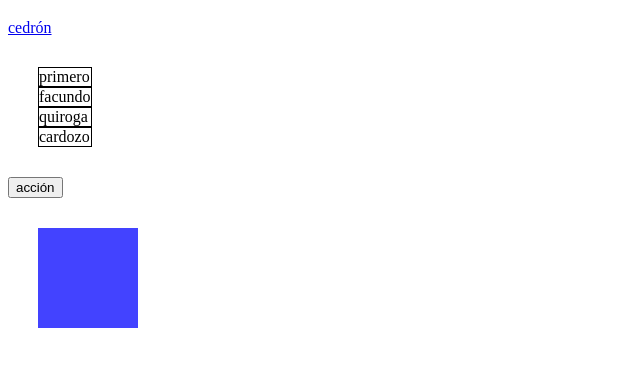
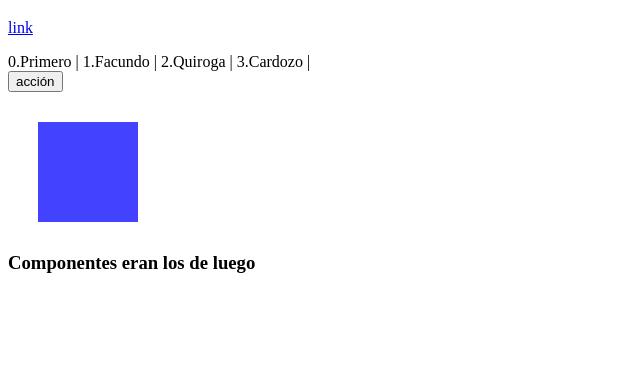
Before and after one commit to gonwms/vue-mini, a plain HTML site: page index.html in a window 1280 px wide. Shown: the part 61-428 px from the top of the page, without its empty margins (0-640 px from the left). Drawn offline with nearby package versions, Linux system fonts and the light colour scheme.

Commit message:
component

```diff
--- a/index.html
+++ b/index.html
@@ -1,5 +1,6 @@
 <!DOCTYPE html>
 <html lang="en">
+
 <head>
 	<meta charset="UTF-8">
 	<meta name="viewport" content="width=device-width, initial-scale=1.0">
@@ -8,22 +9,24 @@
 	<link rel="stylesheet" href="style.css">
 	<title>VUE - mini</title>
 </head>
+
 <body>
 	<div id="app">
+		<!--open app-->
 
 		<h1 v-bind:style=style>{{texto}} {{upper('vue.js')}}</h1>
+		<p>
+			<a v-bind:href=myLink v-on:click=clickHandler> link </a>
+		</p>
+		<span v-for="(item,index) in lista">{{index}}.{{item}} | </span>
+		<div><button v-on:click=colorChanger>acción</button>
+			<div class="square" v-if=redat></div>
+		</div>
+		<lalala></lalala>
 
-		<a v-bind:href=myLink v-on:click=clickHandler>cedrón</a>
-
-		<table cellpadding=0 cellspacing=0>
-			<tr v-for="item in lista"><td>{{item}}</td></tr>
-		</table>
-
-		<button v-on:click=colorChanger>acción</button>
-
-		<div class="square" v-if="redat"></div>
+		<!--close app-->
 	</div>
-
 	<script src="script.js"></script>
 </body>
+
 </html>
--- a/script.js
+++ b/script.js
@@ -1,11 +1,21 @@
-console.log('mandraco');
+/*jshint -W093*/
+
+Vue.component('lalala',{
+	data: function(){
+		return {
+			mensaje: 'eran los de luego',
+		};
+	},
+	template: '	<h3>Componentes {{mensaje}}</h3>'
+});
+
 new Vue({
 	el: '#app',
 	data: {
 	  texto:'Hola',
 	  style:"color: #999",
 	  myLink:'http://wwww.vue.com',
-	  lista:['primero', 'facundo', 'quiroga', 'cardozo'],
+	  lista:['Primero', 'Facundo', 'Quiroga', 'Cardozo'],
 	  redat: true,
 	},
 	methods:{
@@ -14,11 +24,11 @@ new Vue({
 		},
 		clickHandler: function(event){
 			event.preventDefault();
-			console.log(this);
+			// alert(this);
 			console.log(event.target);
 		},
 		colorChanger: function(){
-			 return this.redat = !this.redat
+			return this.redat = !this.redat;
 		}
 	}
   });
```
